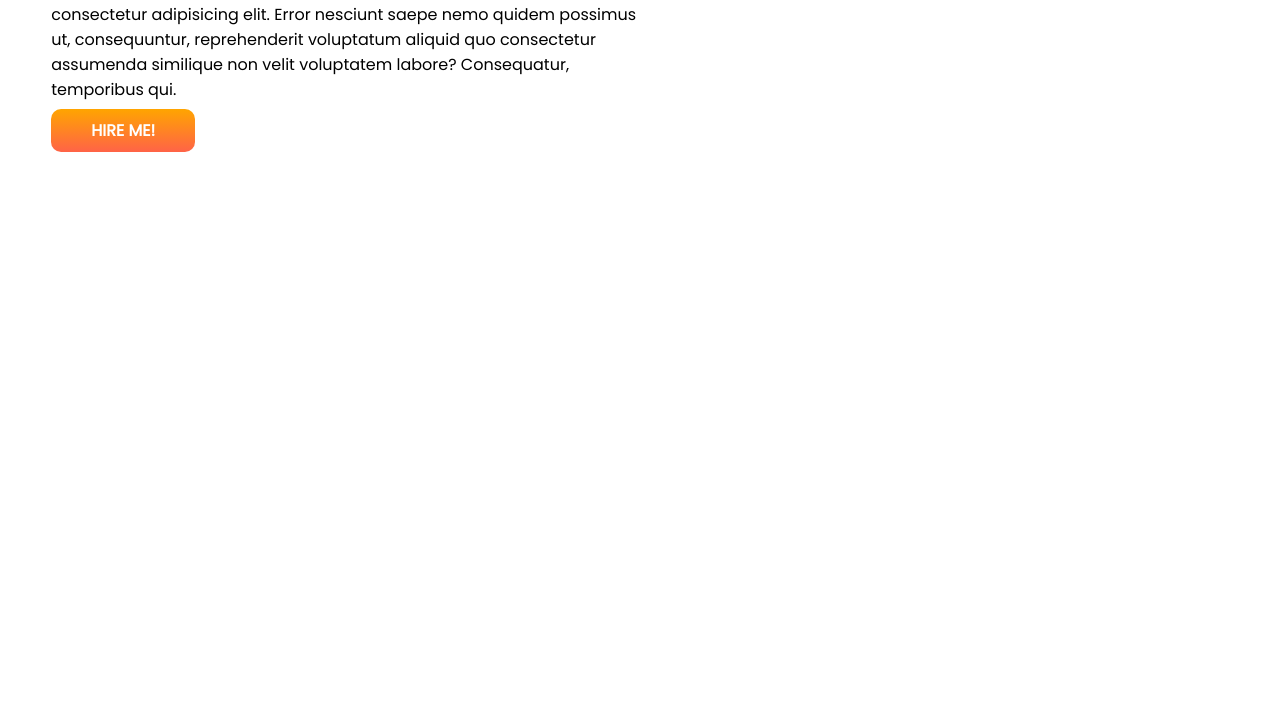
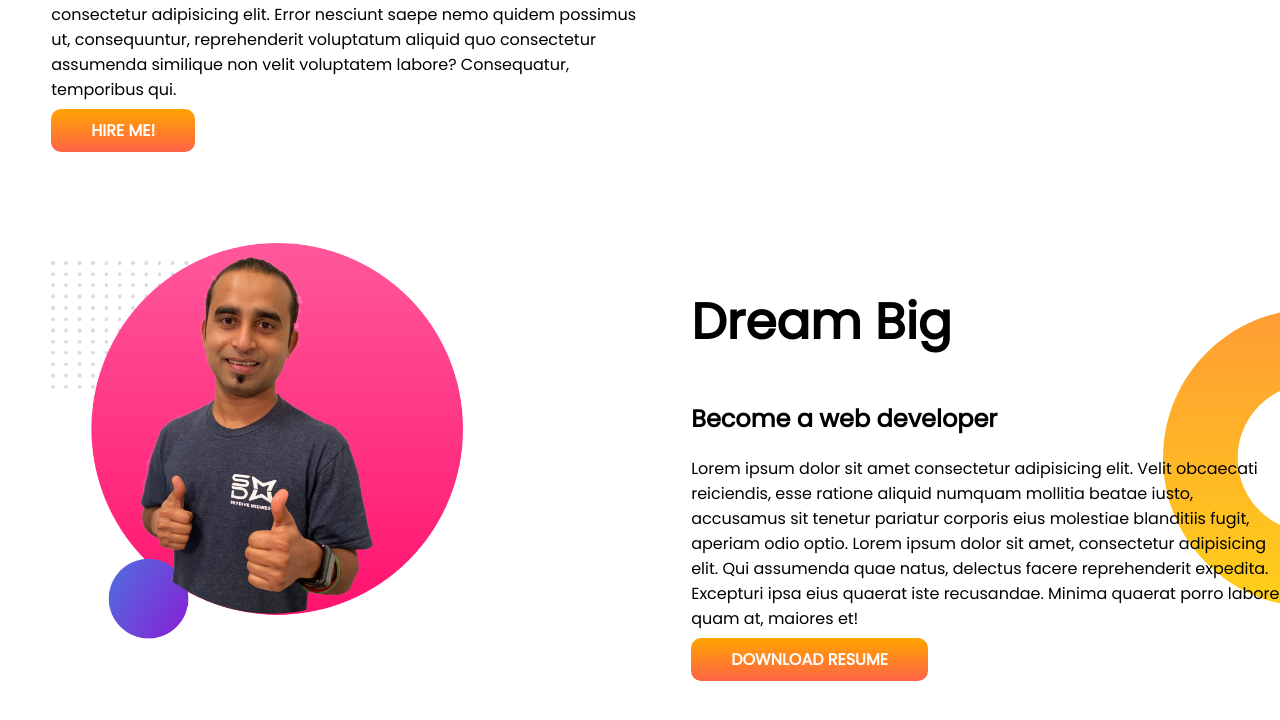
Before and after one commit to SamiulSami10/my-first-portfolio, a plain HTML site: page index.html in a window 1280 px wide. Shown: the part 420-1140 px from the top of the page. Before the commit the page ends 800 px from the top, so only its background shows below. Drawn offline with Linux system fonts and the light colour scheme.

Commit message:
dream added

```diff
--- a/index.html
+++ b/index.html
@@ -14,7 +14,13 @@
     />
 
     <link rel="stylesheet" href="style.css" />
+
+    <link rel="shortcut icon" href="images/33317177-letter-s-logo-icon-design-template-elements.webp" type="image/x-icon">
+
   </head>
+
+  <body>
+
 
  <section class="top-banner">
 
@@ -32,9 +38,22 @@
   <div class="half-width">
     <img src="images/jhankar.png" alt="">
   </div>
-
-
-
  </section>
 
+ <section class="dream-big">
+
+  <div class="half-width">
+<img src="images/jhankar2.png" alt="">
+  </div>
+
+  <div class="half-width">
+<h1>Dream Big</h1>
+<h2>Become a web developer</h2>
+<p>Lorem ipsum dolor sit amet consectetur adipisicing elit. Velit obcaecati reiciendis, esse ratione aliquid numquam mollitia beatae iusto, accusamus sit tenetur pariatur corporis eius molestiae blanditiis fugit, aperiam odio optio. Lorem ipsum dolor sit amet, consectetur adipisicing elit. Qui assumenda quae natus, delectus facere reprehenderit expedita. Excepturi ipsa eius quaerat iste recusandae. Minima quaerat porro labore quam at, maiores et!</p>
+<a href="" target="_blank" class="link-button">DOWNLOAD RESUME</a>
+  </div>
+ </section>
+
+</body>
+
 </html>
--- a/style.css
+++ b/style.css
@@ -19,6 +19,7 @@ h1 {
 
 section{
     display: flex;
+    margin-bottom: 100px;
 }
 
 
@@ -51,3 +52,10 @@ section{
     background-image: url(images/top-banner.png);
     background-repeat: no-repeat;
 }
+
+
+.dream-big{
+    background-image: url(images/dream-bg.png);
+    background-repeat: no-repeat;
+    background-position: right;
+}
```
Also changed, not shown: images/33317177-letter-s-logo-icon-design-template-elements.webp (added), images/superwomenlogo.png (added).
